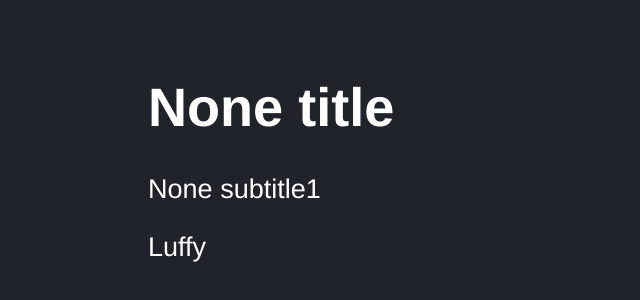
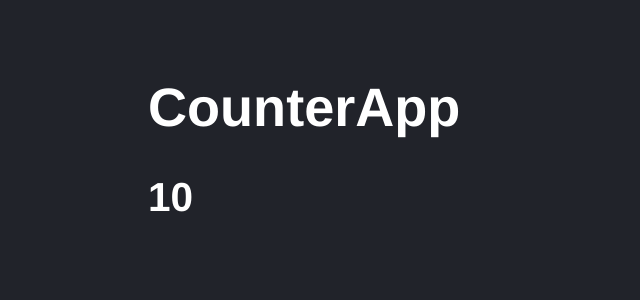
Before and after one commit to LemoneGT/React-Course, a React (Vite) app in the folder Course/03-counter-app-vite/: page / in a window 1280 px wide. Shown: the part 108-408 px from the top of the page, without its empty margins (0-640 px from the left). Built offline with nearby package versions, Linux system fonts and the light colour scheme.

Commit message:
create component counter

```diff
--- /dev/null
+++ b/Course/03-counter-app-vite/src/CounterApp.jsx
@@ -0,0 +1,15 @@
+import PropTypes from 'prop-types'
+
+
+export const CounterApp = ( {value} ) =>{
+    return(
+        <>
+            <h1>CounterApp</h1>
+            <h2> {value} </h2>
+        </>
+    )
+}
+
+CounterApp.propTypes = {
+    value: PropTypes.number.isRequired,
+}
--- a/Course/03-counter-app-vite/src/main.jsx
+++ b/Course/03-counter-app-vite/src/main.jsx
@@ -2,6 +2,7 @@
 import ReactDOM from 'react-dom/client';
 // import {HelloWorldApp} from './HelloWorldApp';
 import { FirstApp } from './FirstApp';
+import { CounterApp } from './CounterApp';
 
 // import HelloWOrldApp from './HelloWorldApp'
 
@@ -29,6 +30,6 @@
     <React.StrictMode>
         {/* if you want to aggregate properties, you need to do this */}
         {/* add {} to aggregate int in your properties */}
-        <FirstApp />
+        <CounterApp value={10}/>
     </React.StrictMode>
 )
```
